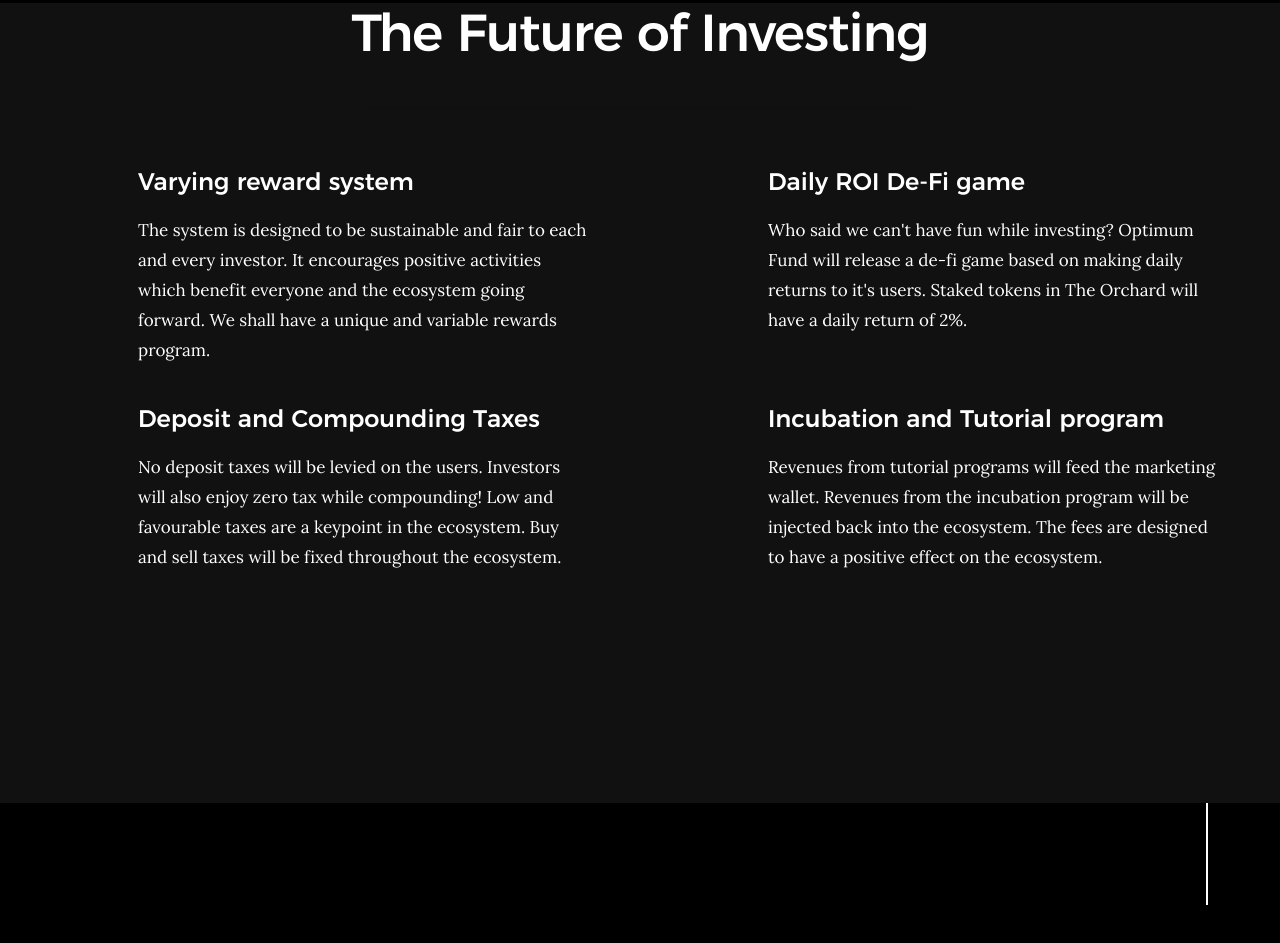
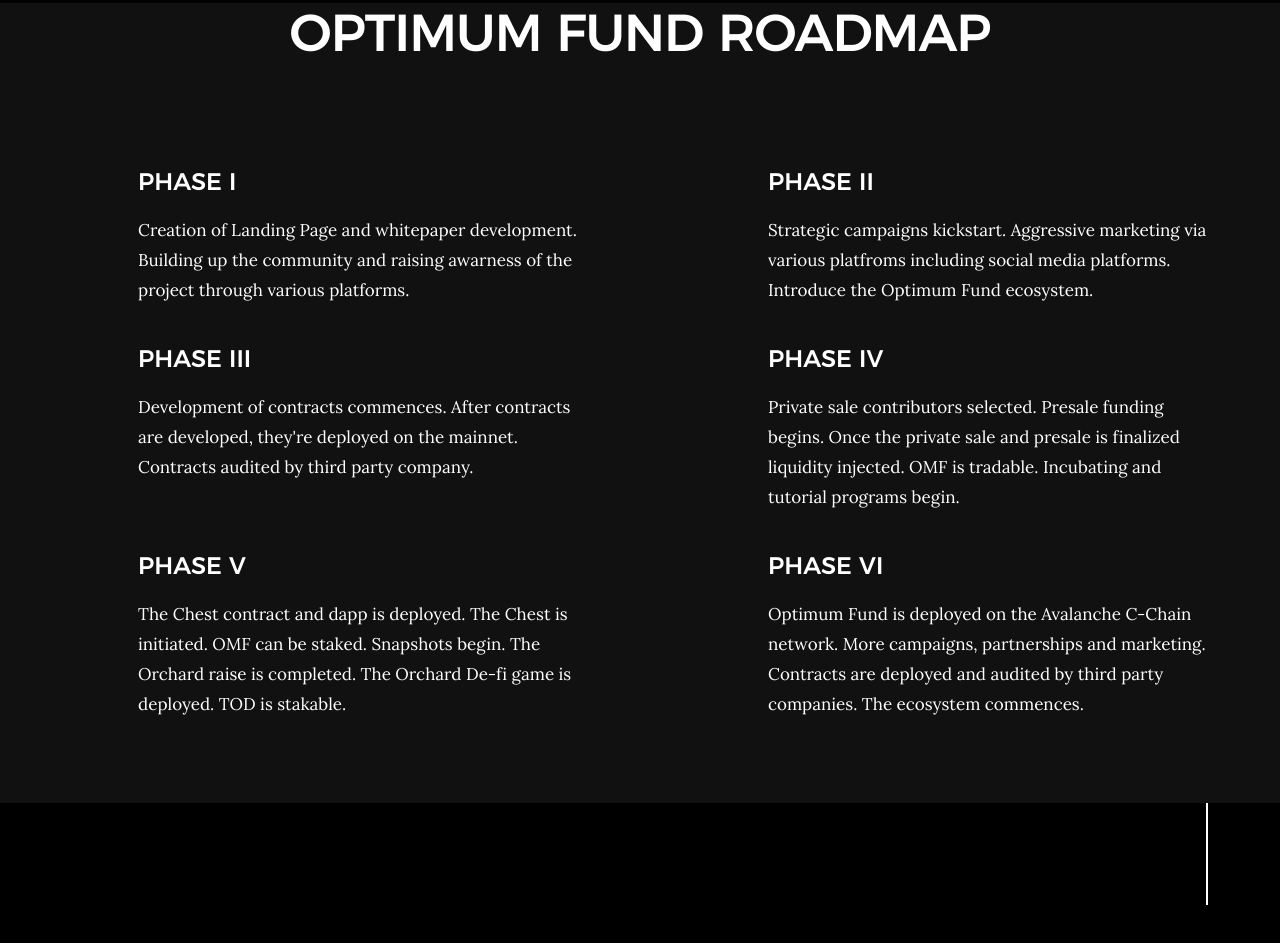
Before and after one commit to Thelostwereneverfound/optimumfund.github.io, a website: page index.html in a window 1280 px wide. Shown: the part 3373-4316 px from the top of the page. Drawn offline with Linux system fonts and the light colour scheme; files whose address does not match are found by name.

Commit message:
only one

```diff
--- a/index.html
+++ b/index.html
@@ -329,7 +329,7 @@
 
 
 
-        <section id="home" class="s-home target-section" data-parallax="scroll" data-image-src="images/450760-city-dark-Montreal.jpeg" data-natural-width=3000 data-natural-height=2000 data-position-y=center>
+        <section id="home" class="s-home target-section" data-parallax="scroll" data-image-src="images/blackandwhite.jpeg" data-natural-width=3000 data-natural-height=2000 data-position-y=center>
 
 
 
@@ -338,7 +338,7 @@
                 <div class="row section-header has-bottom-sep" data-aos="fade-up">
                     <div class="col-full">
 
-                        <h1 class="display-2">The Future of Investing</h1>
+                        <h1 class="display-2">OPTIMUM FUND ROADMAP</h1>
                     </div>
                 </div> <!-- end section-header -->
 
@@ -349,10 +349,10 @@
 
                         </div>
                         <div class="service-text">
-                            <h3>Varying reward system</h3>
-                            <p>The system is designed to be sustainable and fair to each and every investor.
-                            It encourages positive activities which benefit everyone and the
-                        ecosystem going forward. We shall have a unique and variable rewards program.</p>
+                            <h3>PHASE I</h3>
+                           <p>Creation of Landing Page and whitepaper development.<br>
+                        Building up the community and raising awarness of
+                        the project through various platforms.
 
                             </p>
                         </div>
@@ -363,12 +363,9 @@
 
                         </div>
                         <div class="service-text">
-                            <h3>Daily ROI De-Fi game</h3>
-                            <p> Who said we can't have fun while investing? Optimum Fund will
-                            release a de-fi game based on making daily returns to it's users.
-                        Staked tokens in The Orchard will have a daily return of 2%.
-                    <br>
-                  </>
+                            <h3>PHASE II</h3>
+                            <p>Strategic campaigns kickstart. Aggressive marketing via various platfroms including social media platforms. <br>
+                                Introduce the Optimum Fund ecosystem.
 
                             </p>
                         </div>
@@ -379,10 +376,9 @@
 
                         </div>
                         <div class="service-text">
-                            <h3>Deposit and Compounding Taxes</h3>
-                            <p> No deposit taxes will be levied on the users.
-                            Investors will also enjoy zero tax while compounding! Low and favourable taxes are a keypoint in the ecosystem.
-                        Buy and sell taxes will be fixed throughout the ecosystem.</p>
+                            <h3>PHASE III</h3>
+                            <p>Development of contracts commences. After contracts are developed, they're deployed on the mainnet. Contracts audited by third party company.
+                            </p>
 
                             </p>
                         </div>
@@ -393,15 +389,40 @@
 
                         </div>
                         <div class="service-text">
-                            <h3>Incubation and Tutorial program</h3>
-                            <p>Revenues from tutorial programs will feed the marketing wallet. Revenues from
-                            the incubation program will be injected back into the ecosystem. The fees are designed
-                        to have a positive effect on the ecosystem.</p>
+                            <h3>PHASE IV</h3>
+                            <p>Private sale contributors selected. Presale funding begins. Once the private sale and presale is finalized liquidity injected. OMF is tradable.
+                                Incubating and tutorial programs begin.
+                              </p>
 
                             </p>
                         </div>
                     </div>
 
+                    <div class="col-block service-item" data-aos="fade-up">
+                        <div class="service-icon">
+
+                        </div>
+                        <div class="service-text">
+                            <h3>PHASE V</h3>
+                            <p>The Chest contract and dapp is deployed. The Chest is initiated. OMF can be staked.
+                                Snapshots begin. The Orchard raise is completed.
+                                The Orchard De-fi game is deployed. TOD is stakable.
+
+                            </p>
+                        </div>
+                    </div>
+
+                    <div class="col-block service-item" data-aos="fade-up">
+                        <div class="service-icon">
+
+                        </div>
+                        <div class="service-text">
+                            <h3>PHASE VI</h3>
+                            <p>Optimum Fund is deployed on the Avalanche C-Chain network. More campaigns, partnerships and marketing. Contracts are deployed and audited by third party companies.
+                                The ecosystem commences.
+                            </p>
+                        </div>
+                    </div>
 
 
 
```
